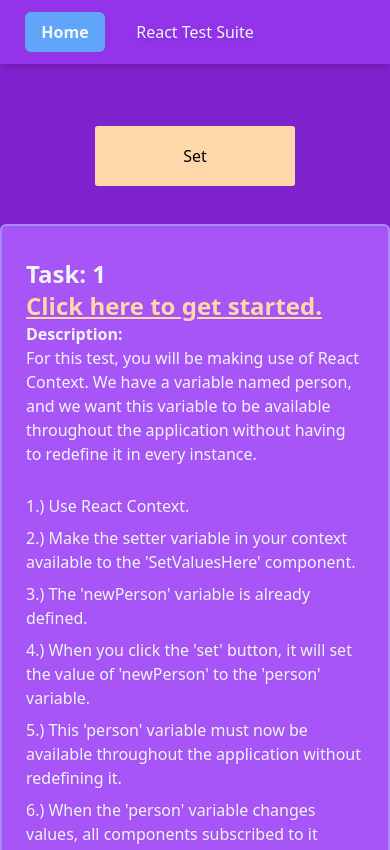
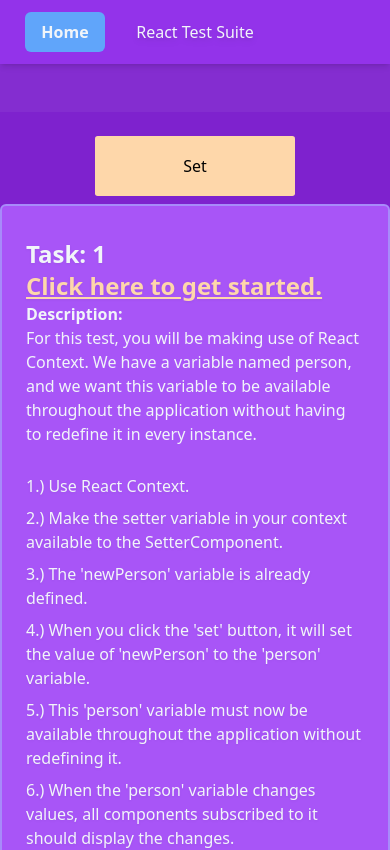
Before and after one commit to AngeloD2/react_test1, a React (Vite) app: page /entry in a window 390 px wide. Shown: the top 850 px of the page. Built offline with nearby package versions, Linux system fonts and the light colour scheme.

Commit message:
Adjusting layouts for responsiveness.

```diff
--- a/src/components/Nav.jsx
+++ b/src/components/Nav.jsx
@@ -2,7 +2,7 @@ import { Link } from "react-router-dom";
 
 export default function Nav({ links }) {
   return (
-    <nav className="min-h-16 h-16 md:px-24 md:py-2 sticky top-0 bg-purple-600 shadow-md grid grid-cols-3 place-items-center">
+    <nav className="min-h-16 h-16 md:px-24 md:py-2 sticky top-0 bg-purple-600 shadow-md grid grid-cols-3 place-items-center z-10">
       <ul>
         {links ? (
           <>
--- a/src/components/Welcome.jsx
+++ b/src/components/Welcome.jsx
@@ -5,13 +5,13 @@ export default function Welcome() {
 
   return (
     <div className="w-screen h-screen flex justify-center items-center p-8 md:p-0 bg-gradient-to-t from-purple-600 to-violet-600 text-white">
-      <div className="flex flex-col items-center justify-center w-full h-full md:size-1/2 border-4 border-purple-300/50 rounded-md">
+      <div className="container flex flex-col items-center justify-center w-full h-full md:w-1/2 md:h-2/3 border-4 border-purple-300/50 rounded-md">
         <h1 className="w-full text-center text-2xl">
           React Test Suite
         </h1>
 
         <div className="flex flex-col items-center justify-center h-2/3 w-full px-4">
-          <div className="w-full flex flex-col items-center justify-center h-full space-y-14">
+          <div className="w-full flex flex-col items-center justify-center h-auto space-y-14">
             <p> Select Difficulty </p>
             <div className="flex items-center justify-around w-full gap-x-2">
               <button
--- a/src/index.css
+++ b/src/index.css
@@ -28,7 +28,7 @@ section > ul > span {
   @apply h-1/3 text-2xl font-semibold first-letter:capitalize drop-shadow-sm;
 }
 .testContainer {
-  @apply flex flex-col w-full items-center justify-center gap-y-8 h-96 md:w-1/4 rounded-md;
+  @apply flex flex-col w-full items-center justify-center gap-y-8 h-full md:w-1/4 rounded-md;
 }
 
 section > ul > li {
@@ -37,6 +37,13 @@ section > ul > li {
 
 .beginners {
   @apply min-h-[100dvh] flex flex-col;
+}
+
+.entry {
+  @apply space-y-12
+}
+.entry > section {
+  @apply h-auto space-y-2
 }
 
 .test4 {
--- a/src/layouts/Entry.jsx
+++ b/src/layouts/Entry.jsx
@@ -10,7 +10,7 @@ const tasks = {
     desc: "For this test, you will be making use of React Context. We have a variable named person, and we want this variable to be available throughout the application without having to redefine it in every instance.",
     steps: [
       "Use React Context.",
-      "Make the setter variable in your context available to the 'SetValuesHere' component.",
+      "Make the setter variable in your context available to the SetterComponent.",
       "The 'newPerson' variable is already defined.",
       "When you click the 'set' button, it will set the value of 'newPerson' to the 'person' variable.",
       "This 'person' variable must now be available throughout the application without redefining it.",
--- a/tests/Test1.jsx
+++ b/tests/Test1.jsx
@@ -32,9 +32,9 @@ function Test1() {
     header: {
       backgroundColor: "#cccccc",
       color: "black",
-      height: "20%",
+      height: "auto",
       width: "100%",
-      fontSize: "2rem",
+      fontSize: "1.5rem",
       textAlign: "center",
       borderRadius: 4,
       fontWeight: 600,
```
